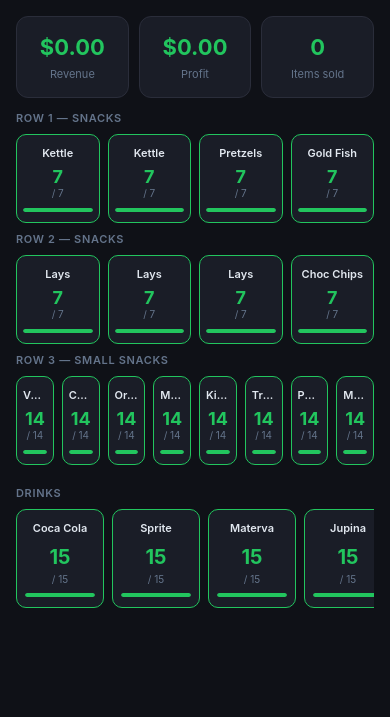
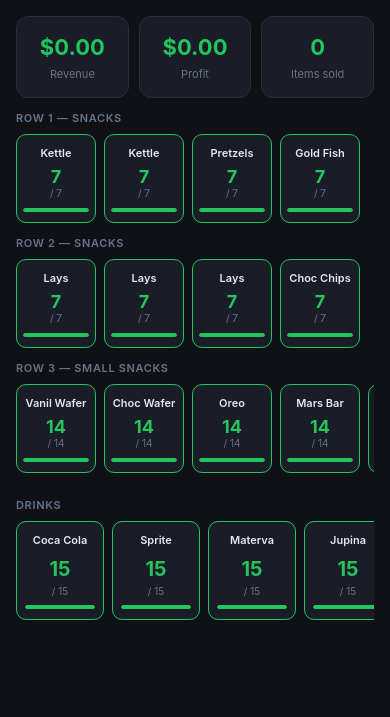
Before and after one commit to maijime/vending-inv, a Flask app: page / in a window 390 px wide. Shown: the top 717 px of the page. Run offline with Flask 3, Linux system fonts and the light colour scheme; the visitor is signed in with stand-in values (Sample User, id 1); data comes from the database, SQL or seed files in the repository; data that the repository does not hold is empty.

Commit message:
Make all slot rows horizontally scrollable on mobile
Snack rows now scroll horizontally like the drinks row,
preventing the small snacks section from being squeezed on small screens.

Co-Authored-By: Claude Sonnet 4.6 <noreply@anthropic.com>

```diff
--- a/templates/index.html
+++ b/templates/index.html
@@ -12,9 +12,17 @@
   }
 
   /* Snack rows */
-  .snack-row { display: flex; gap: 8px; margin-bottom: 8px; }
+  .snack-row {
+    display: flex; gap: 8px; margin-bottom: 8px;
+    overflow-x: auto;
+    padding-bottom: 4px;
+    -webkit-overflow-scrolling: touch;
+    scrollbar-width: none;
+  }
+  .snack-row::-webkit-scrollbar { display: none; }
   .slot-card {
-    flex: 1;
+    flex: 0 0 auto;
+    width: 80px;
     background: var(--surface);
     border: 1px solid var(--border);
     border-radius: 10px;
@@ -23,7 +31,6 @@
     cursor: pointer;
     transition: border-color .15s, transform .1s;
     position: relative;
-    min-width: 0;
   }
   .slot-card:active { transform: scale(.96); }
   .slot-card.low    { border-color: var(--red); }
```
